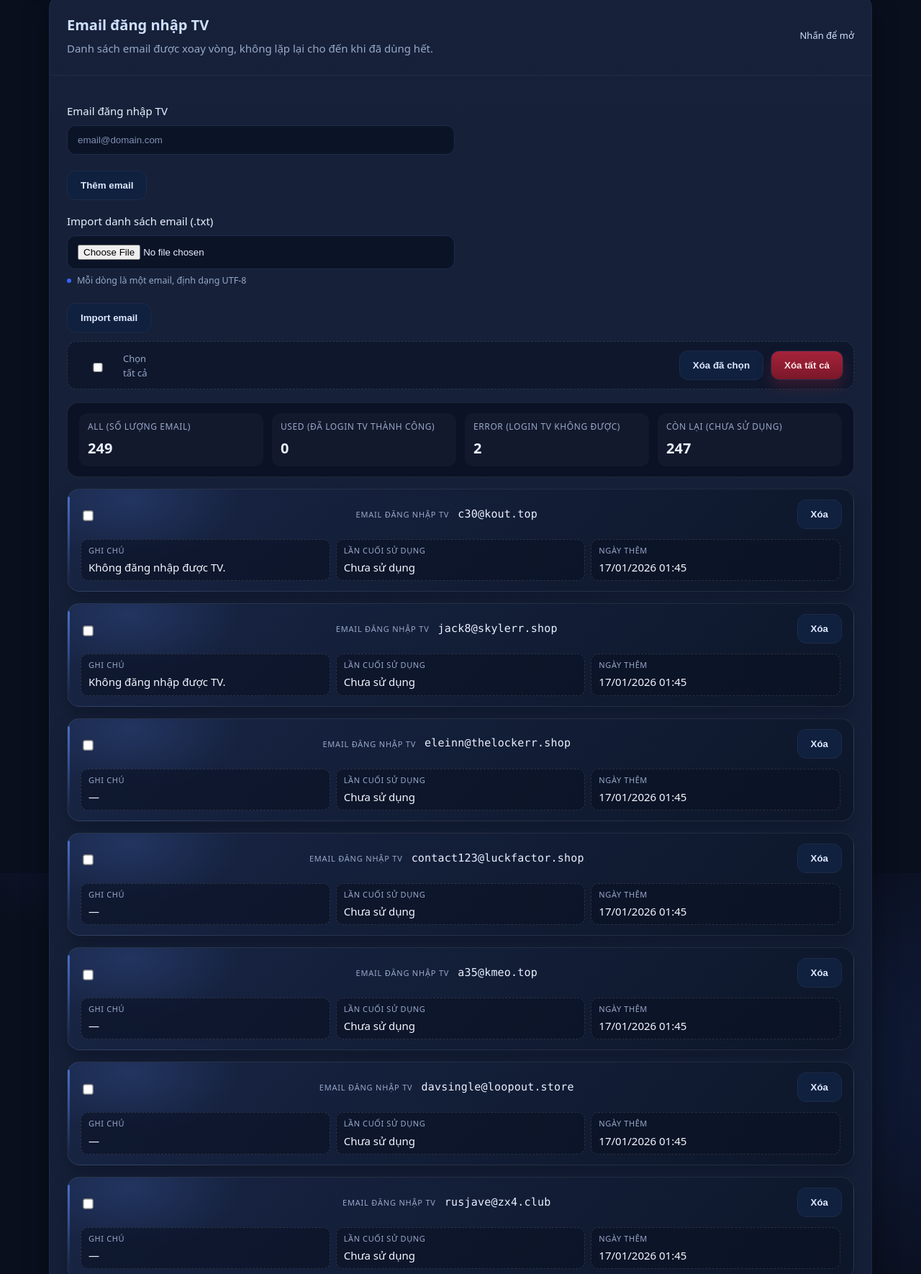
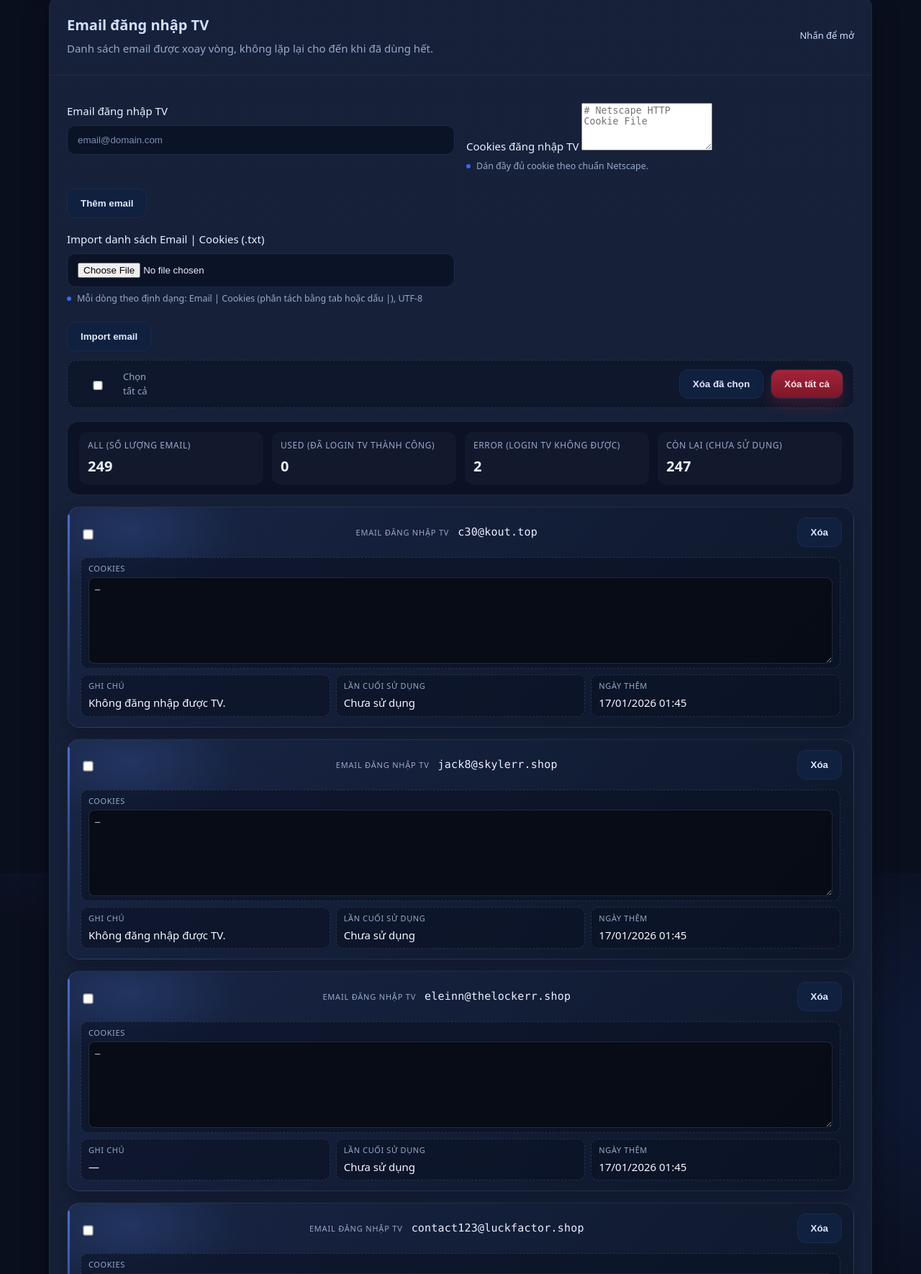
Before and after one commit to tuanminhh03/Get_code_and_family_netflix, a Flask app: page /admin in a window 1280 px wide, after a click that opens the changed part. Shown: the part 1387-3157 px from the top of the page at 72% size. Run offline with Flask 3, Linux system fonts and the light colour scheme; the visitor is signed in with stand-in values (Sample User, id 1).

Commit message:
Update TV login admin to handle cookies

```diff
--- a/app.py
+++ b/app.py
@@ -67,6 +67,7 @@ def ensure_database():
     _ensure_email_nullable()
     _ensure_tv_allowed_column()
     _ensure_tv_login_email_notes_column()
+    _ensure_tv_login_email_cookies_column()
 
 
 def _ensure_email_nullable():
@@ -150,6 +151,23 @@ def _ensure_tv_login_email_notes_column():
         print("[DB] Không thể thêm cột notes cho bảng tv_login_email", flush=True)
 
 
+def _ensure_tv_login_email_cookies_column():
+    try:
+        result = db.session.execute(text("PRAGMA table_info(tv_login_email)")).fetchall()
+    except Exception:
+        return
+
+    has_column = any(row[1] == "cookies" for row in result)
+    if has_column:
+        return
+
+    try:
+        with db.engine.begin() as conn:
+            conn.execute(text("ALTER TABLE tv_login_email ADD COLUMN cookies TEXT"))
+    except Exception:
+        print("[DB] Không thể thêm cột cookies cho bảng tv_login_email", flush=True)
+
+
 def _parse_timestamp_candidates(ts_raw: str):
     if not ts_raw:
         return "", ""
@@ -205,6 +223,7 @@ class ActivityLog(db.Model):
 class TvLoginEmail(db.Model):
     id = db.Column(db.Integer, primary_key=True)
     email = db.Column(db.String(255), unique=True, nullable=False)
+    cookies = db.Column(db.Text)
     last_used_at = db.Column(db.DateTime, nullable=True)
     notes = db.Column(db.Text)
     created_at = db.Column(db.DateTime, default=lambda: datetime.now(timezone.utc))
@@ -686,6 +705,7 @@ def _list_tv_login_emails():
         {
             "id": row.id,
             "email": row.email,
+            "cookies": row.cookies or "",
             "last_used": row.last_used_display,
             "created_at": _format_local_time(row.created_at),
             "status": _tv_email_status(row),
@@ -1723,8 +1743,12 @@ def admin_tv_emails():
     if action == 'add':
         raw_email = request.form.get('email')
         email = _normalize_email(raw_email)
+        cookies = (request.form.get('cookies') or '').strip()
         if not email:
             flash('Vui lòng nhập email để đăng nhập TV.', 'danger')
+            return redirect(next_url)
+        if not cookies:
+            flash('Vui lòng nhập cookies để đăng nhập TV.', 'danger')
             return redirect(next_url)
 
         email_pattern = r"^[^@\s]+@[^@\s]+\.[^@\s]+$"
@@ -1734,10 +1758,12 @@ def admin_tv_emails():
 
         exists = TvLoginEmail.query.filter(func.lower(TvLoginEmail.email) == email).first()
         if exists:
-            flash('Email đã tồn tại trong danh sách quay vòng.', 'warning')
+            exists.cookies = cookies
+            db.session.commit()
+            flash('Email đã tồn tại, đã cập nhật cookies.', 'info')
             return redirect(next_url)
 
-        db.session.add(TvLoginEmail(email=email))
+        db.session.add(TvLoginEmail(email=email, cookies=cookies))
         db.session.commit()
         flash('Đã thêm email vào danh sách đăng nhập TV.', 'success')
         return redirect(next_url)
@@ -1812,12 +1838,27 @@ def admin_tv_emails():
 
         email_pattern = re.compile(r"^[^@\s]+@[^@\s]+\.[^@\s]+$")
         added = 0
+        updated = 0
         skipped = 0
         invalid = 0
         seen = set()
 
         for line in content.splitlines():
-            candidate = _normalize_email(line)
+            if not line or not line.strip():
+                continue
+            if line.strip().lower().startswith("email") and "cookie" in line.lower():
+                continue
+
+            if "\t" in line:
+                raw_email, raw_cookies = line.split("\t", 1)
+            elif "|" in line:
+                raw_email, raw_cookies = line.split("|", 1)
+            else:
+                raw_email, raw_cookies = line, ""
+
+            candidate = _normalize_email(raw_email)
+            cookies_value = (raw_cookies or "").strip().strip('"')
+
             if not candidate or candidate in seen:
                 if candidate:
                     skipped += 1
@@ -1829,15 +1870,20 @@ def admin_tv_emails():
                 invalid += 1
                 continue
 
+            if not cookies_value:
+                invalid += 1
+                continue
+
             exists = TvLoginEmail.query.filter(func.lower(TvLoginEmail.email) == candidate).first()
             if exists:
-                skipped += 1
+                exists.cookies = cookies_value
+                updated += 1
                 continue
 
-            db.session.add(TvLoginEmail(email=candidate))
+            db.session.add(TvLoginEmail(email=candidate, cookies=cookies_value))
             added += 1
 
-        if added:
+        if added or updated:
             db.session.commit()
         else:
             db.session.rollback()
@@ -1845,6 +1891,8 @@ def admin_tv_emails():
         message_parts = []
         if added:
             message_parts.append(f'thêm {added} email mới')
+        if updated:
+            message_parts.append(f'cập nhật {updated} cookies')
         if skipped:
             message_parts.append(f'bỏ qua {skipped} email trùng')
         if invalid:
--- a/static/styles.css
+++ b/static/styles.css
@@ -581,6 +581,9 @@ label small::before{
   min-width:160px;
   flex:1 1 180px;
 }
+.tv-email-meta-item-full{
+  flex:1 1 100%;
+}
 .tv-email-meta-label{
   font-size:11px;
   text-transform:uppercase;
@@ -589,6 +592,18 @@ label small::before{
 }
 .tv-email-meta-value{
   color:#f4f7ff;
+}
+.tv-email-cookies{
+  width:100%;
+  min-height:120px;
+  resize:vertical;
+  border-radius:8px;
+  border:1px solid rgba(255,255,255,0.12);
+  background:rgba(7,12,22,0.9);
+  color:#f4f7ff;
+  padding:8px;
+  font-size:12px;
+  line-height:1.4;
 }
 .tv-email-list .empty-state{
   padding:16px;
--- a/templates/admin.html
+++ b/templates/admin.html
@@ -162,6 +162,10 @@
               <label>Email đăng nhập TV
                 <input name="email" type="email" placeholder="email@domain.com" required>
               </label>
+              <label>Cookies đăng nhập TV
+                <textarea name="cookies" rows="4" placeholder="# Netscape HTTP Cookie File" required></textarea>
+                <small>Dán đầy đủ cookie theo chuẩn Netscape.</small>
+              </label>
               <div class="actions">
                 <button type="submit" class="btn-secondary">Thêm email</button>
               </div>
@@ -169,9 +173,9 @@
             <form method="post" action="{{ url_for('admin_tv_emails') }}" enctype="multipart/form-data" class="form-grid">
               <input type="hidden" name="action" value="import">
               <input type="hidden" name="next" value="{{ next_url }}">
-              <label>Import danh sách email (.txt)
+              <label>Import danh sách Email | Cookies (.txt)
                 <input type="file" name="email_file" accept=".txt" required>
-                <small>Mỗi dòng là một email, định dạng UTF-8</small>
+                <small>Mỗi dòng theo định dạng: Email | Cookies (phân tách bằng tab hoặc dấu |), UTF-8</small>
               </label>
               <div class="actions">
                 <button type="submit" class="btn-secondary">Import email</button>
@@ -244,6 +248,10 @@
                   </div>
 
                   <div class="tv-email-meta">
+                    <div class="tv-email-meta-item tv-email-meta-item-full">
+                      <span class="tv-email-meta-label">Cookies</span>
+                      <textarea class="tv-email-meta-value tv-email-cookies mono" rows="4" readonly>{{ item.cookies or "—" }}</textarea>
+                    </div>
                     <div class="tv-email-meta-item">
                       <span class="tv-email-meta-label">Ghi chú</span>
                       <span class="tv-email-meta-value">{{ item.status or "—" }}</span>
```
